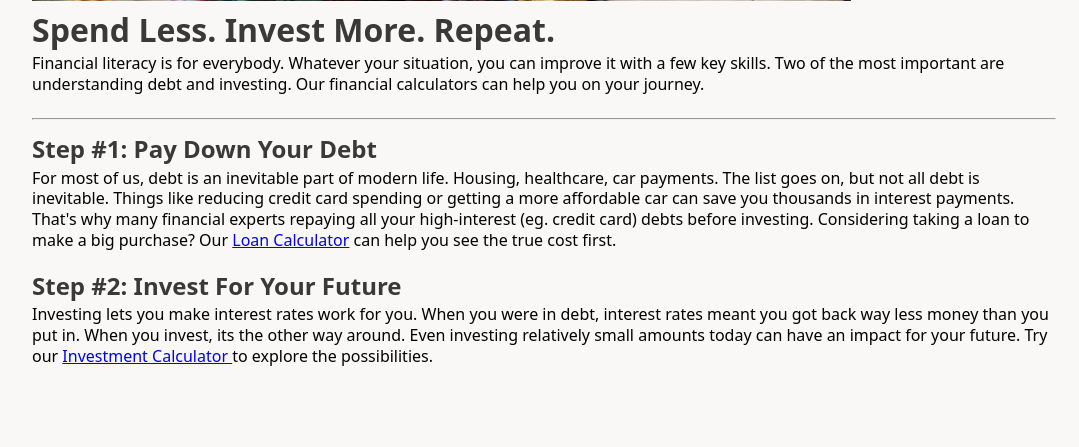
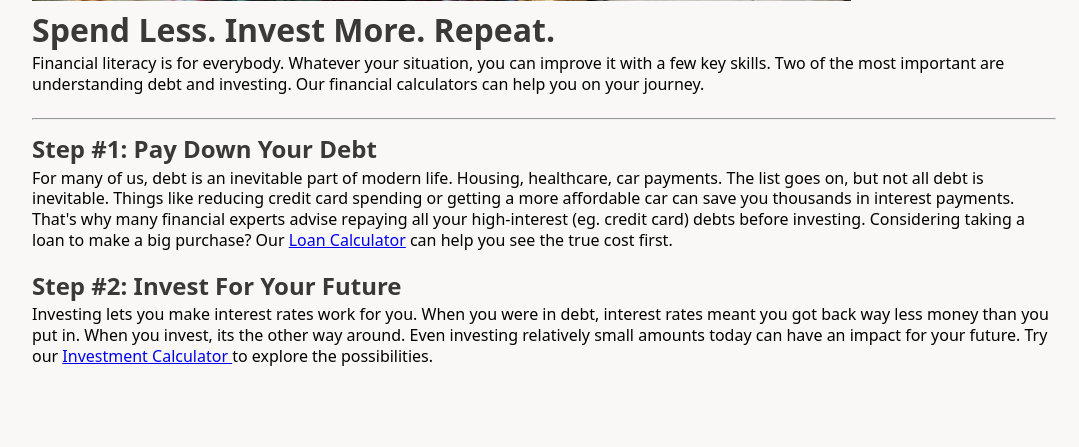
Before and after one commit to ThomBator/financial-calculators, a Flask app: page / in a window 1280 px wide. Shown: the part 697-1144 px from the top of the page, without its empty margins (96-1175 px from the left). Run offline with Flask 2, Linux system fonts and the light colour scheme.

Commit message:
fixed typo

```diff
--- a/fincalc/templates/index.html
+++ b/fincalc/templates/index.html
@@ -26,13 +26,13 @@
   <section class="mainPageSections">
     <h2>Step #1: Pay Down Your Debt</h2>
     <p>
-      For most of us, debt is an inevitable part of modern life. Housing,
+      For many of us, debt is an inevitable part of modern life. Housing,
       healthcare, car payments. The list goes on, but not all debt is
       inevitable. Things like reducing credit card spending or getting a more
       affordable car can save you thousands in interest payments. That's why
-      many financial experts repaying all your high-interest (eg. credit card)
-      debts before investing. Considering taking a loan to make a big purchase?
-      Our
+      many financial experts advise repaying all your high-interest (eg. credit
+      card) debts before investing. Considering taking a loan to make a big
+      purchase? Our
       <a href="{{url_for('views.loan')}}">Loan Calculator</a> can help you see
       the true cost first.
     </p>
```
